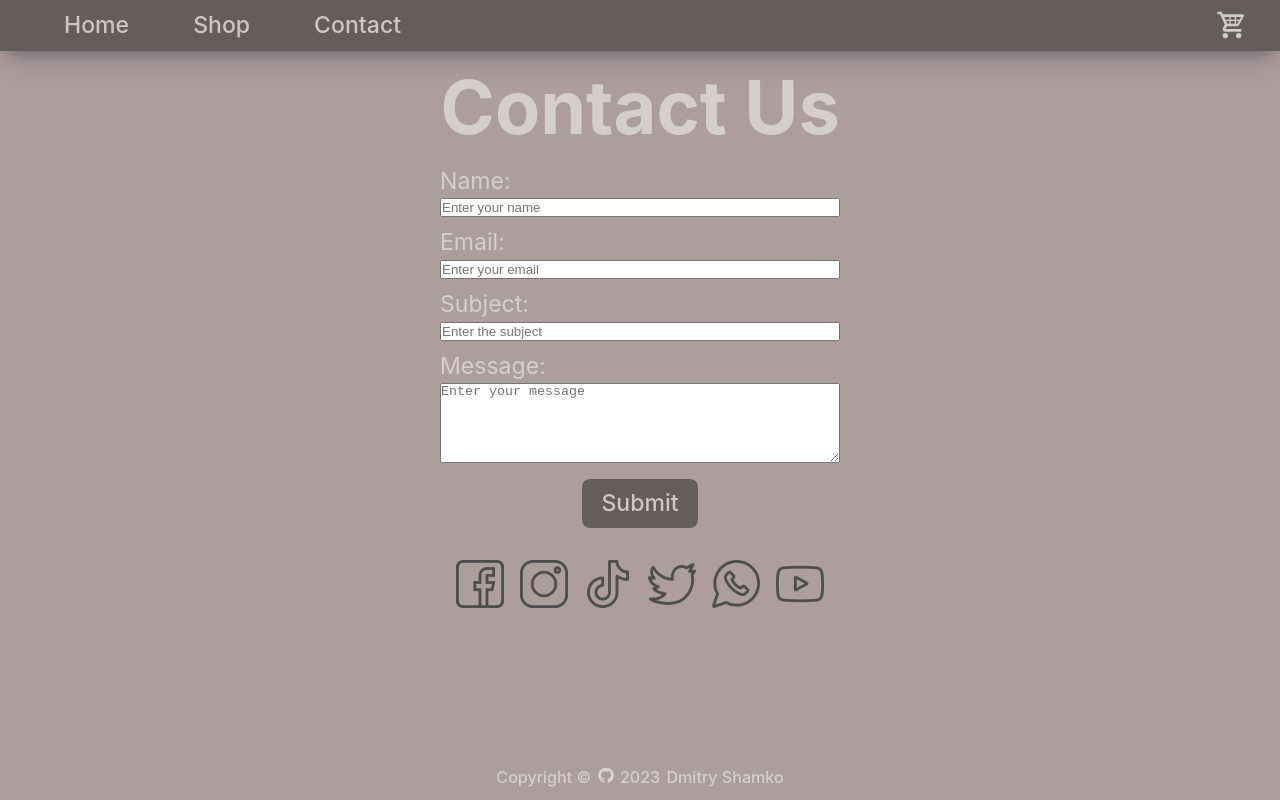
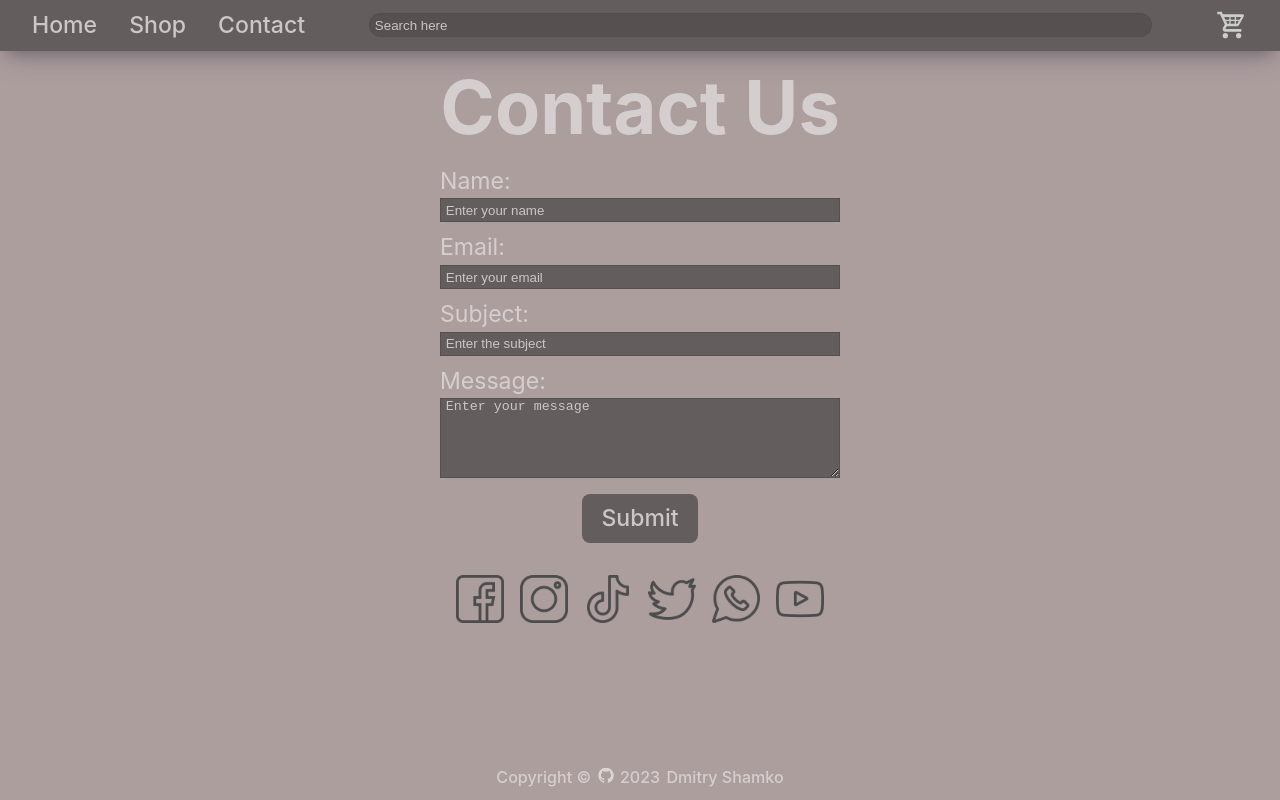
Before and after one commit to proffery/odin-shopping-cart, a React (Vite) app: page /contact in a window 1280 px wide. Built offline with nearby package versions, Linux system fonts and the light colour scheme.

Commit message:
search bar, styling

```diff
--- a/src/components/Cart/Cart.jsx
+++ b/src/components/Cart/Cart.jsx
@@ -38,7 +38,7 @@ const Cart = (prop) => {
             )}
             {prop.prop.itemsInCart.length > 0 ?
                 <h4>Total price: {prop.prop.totalPrice}$</h4> :
-                <h3>Cart is empty...</h3>
+                <h3>Cart is empty</h3>
             }
             <div>
                 {prop.prop.itemsInCart.length > 0 &&
--- a/src/components/RouteSwitch/RouteSwitch.jsx
+++ b/src/components/RouteSwitch/RouteSwitch.jsx
@@ -4,7 +4,7 @@ import styles from './RouteSwitch.module.css'
 import Home from '../screens/Home/Home'
 import Shop from '../screens/Shop/Shop'
 import Contact from '../screens/contact/Contact'
-import ProductList from '../screens/ProductList/ProductList'
+import ProductList from '../screens/productList/ProductList'
 import NotFound from '../screens/NotFound/NotFound'
 import Cart from '../Cart/Cart'
 import imgCart from '../../assets/img/cart-variant.svg'
@@ -17,7 +17,12 @@ const RouteSwitch = () => {
   const [itemsInCart, setItemsInCart] = useState([])
   const [cartVisibility, setCartVisibility] = useState('scale(0)')
   const [totalPrice, setTotalPrice] = useState(0)
+  const [searchInput, setSearchInput] = useState('')
 
+  const searchChange = (e) => {
+    e.preventDefault()
+    setSearchInput(e.target.value)
+  }
 
   const openCart = () => {
     cartVisibility === 'scale(0)' && setCartVisibility('scale(1)')
@@ -64,6 +69,7 @@ const RouteSwitch = () => {
               <Link to='/contact'>Contact</Link>
             </li>
           </ul>
+          <input type='text' placeholder='Search here' className={styles.search} value={searchInput} onChange={searchChange}></input>
           <div className={styles.cart} onClick={openCart}>
             <img className={styles.cartImg} src={imgCart} alt='Cart'></img>
             {itemsInCart.length > 0 && (
@@ -76,13 +82,19 @@ const RouteSwitch = () => {
             </div>
           </div>
         </div>
+        {searchInput.length > 0 ?
+          (
+            <ProductList prop={{productList, searchInput}} addToCart={addToCart}/>
+          ) : (
             <Routes>
               <Route path='/' element={<Home />} />
               <Route path='/shop' element={<Shop prop={{productList}}/>} />
-          <Route path='/shop/:category' element={<ProductList prop={{productList}} addToCart={addToCart}/>} />
+              <Route path='/shop/:category' element={<ProductList prop={{productList, searchInput}} addToCart={addToCart}/>} />
               <Route path='/contact' element={<Contact />} />
               <Route path='*' element={<NotFound />} />
             </Routes>
+          )
+        }
       </BrowserRouter>
     </>
   )
--- a/src/components/RouteSwitch/RouteSwitch.module.css
+++ b/src/components/RouteSwitch/RouteSwitch.module.css
@@ -1,5 +1,6 @@
 .nav {
   display: flex;
+  flex-wrap: wrap;
   background-color: var(--background-color-main);
   text-align: center;
   align-items: center;
@@ -17,11 +18,12 @@
   align-items: center;
   justify-content: space-between;
   padding: 0;
+  margin-right: 2rem;
 }
 
 .nav ul li {
   display: flex;
-  margin-left: 4rem;
+  margin-left: 2rem;
 }
 
 .cart {
@@ -51,3 +53,13 @@
   display: flex;
   z-index: 1;
 }
+
+.search {
+  display: flex;
+  flex: 1;
+  align-self: center;
+  border-radius: 5rem;
+  min-width: 5rem;
+  margin-left: 2rem;
+  margin-right: 2rem;
+}
--- a/src/components/screens/contact/Contact.jsx
+++ b/src/components/screens/contact/Contact.jsx
@@ -7,19 +7,19 @@ const Contact = () => {
             <form className={styles.form}>
                 <div className={styles.group}>
                     <label htmlFor="name">Name:</label>
-                    <input type="text" id="name" name="name" placeholder="Enter your name" />
+                    <input type="text" id="name" name="name" placeholder="Enter your name" required/>
                 </div>
                 <div className={styles.group}>
                     <label htmlFor="email">Email:</label>
-                    <input type="email" id="email" name="email" placeholder="Enter your email" />
+                    <input type="email" id="email" name="email" placeholder="Enter your email" required/>
                 </div>
                 <div className={styles.group}>
                     <label htmlFor="subject">Subject:</label>
-                    <input type="text" id="subject" name="subject" placeholder="Enter the subject" />
+                    <input type="text" id="subject" name="subject" placeholder="Enter the subject" required/>
                 </div>
                 <div className={styles.group}>
                     <label htmlFor="message">Message:</label>
-                    <textarea id="message" name="message" placeholder="Enter your message"></textarea>
+                    <textarea id="message" name="message" placeholder="Enter your message" required></textarea>
                 </div>
 
                 <button type="submit">Submit</button>
--- a/src/components/screens/notFound/NotFound.jsx
+++ b/src/components/screens/notFound/NotFound.jsx
@@ -6,8 +6,8 @@ const NotFound = () => {
     return (
         <div className={styles.container}>
             <h1>
-                <p>Page not found</p>
-                <p>Error 404</p>
+                <p>Page not found:</p>
+                <p>error 404</p>
             </h1>
 
         </div>
--- a/src/components/screens/productList/ProductList.jsx
+++ b/src/components/screens/productList/ProductList.jsx
@@ -7,13 +7,19 @@ const ProductList = (prop) => {
     const addToCart = (item) => {
         prop.addToCart(item)
     }
+
     return (
         <div className={styles.container}>
             <h1 className={styles.header}>{category}</h1>
             <div className={styles.products}>
-                {prop.prop.productList.filter(cat => cat.category === category).map(product =>
-                    <Product key={'product' + product.id} prop={product} addToCart={addToCart}/>
-                )}
+                {prop.prop.searchInput.length === 0 ? (
+                        prop.prop.productList.filter(item => item.category === category).map(product =>
+                        <Product key={'product' + product.id} prop={product} addToCart={addToCart}/>)
+                ) : (
+                        prop.prop.productList.filter(item => item.title.toLowerCase().match(prop.prop.searchInput.toLowerCase())).map(product =>
+                        <Product key={'product' + product.id} prop={product} addToCart={addToCart}/>)
+                    )
+                }
             </div>
         </div>
     )
--- a/src/components/screens/shop/Shop.module.css
+++ b/src/components/screens/shop/Shop.module.css
@@ -57,5 +57,6 @@
     background-image: url('/assets/img/category/default-category.svg');
     background-position: center;
     background-repeat: no-repeat;
+    background-size: contain;
     box-shadow: var(--shadow);
 }
--- a/src/index.css
+++ b/src/index.css
@@ -66,6 +66,35 @@ button:hover {
   border: 1px solid;
 }
 
+input, textarea {
+  display: flex;
+  align-items: center;
+  background-color: var(--background-color-main);
+  border: 1px solid var(--background-color-main);
+  color: var(--font-color);
+  height: 1.5rem;
+  padding-left: .2rem;
+}
+
+input::placeholder, textarea::placeholder {
+  text-align: left;
+  color: var(--font-color);
+  padding-left: .1rem;
+}
+
+input:focus, textarea:focus {
+  border: 1px solid var(--ten-percent-color);
+  outline: none;
+}
+
+/* input[required]:invalid, textarea[required]:invalid  {
+  border: 1px solid rgb(184, 94, 94);
+} */
+
+input[required]:valid, textarea[required]:valid {
+  border: 1px solid rgb(97, 184, 94);
+}
+
 .footer {
   position: sticky;
   top: 95%;
--- a/src/products.json
+++ b/src/products.json
@@ -2,7 +2,7 @@
     {
       "id": 0,
       "title": "Entryway Door Mat",
-      "description": "Ornamental Brick, 2'x 4', Brown",
+      "description": "2'x 4', Brown",
       "category": "home",
       "price": 26
     },
@@ -30,7 +30,7 @@
     {
       "id": 4,
       "title": "t-shirt",
-      "description": "Blue t-shirt",
+      "description": "Blue t-shirt, XL",
       "category": "clothing",
       "price": 59
     },
```
Lines whose indentation alone changed are shown as unchanged.
